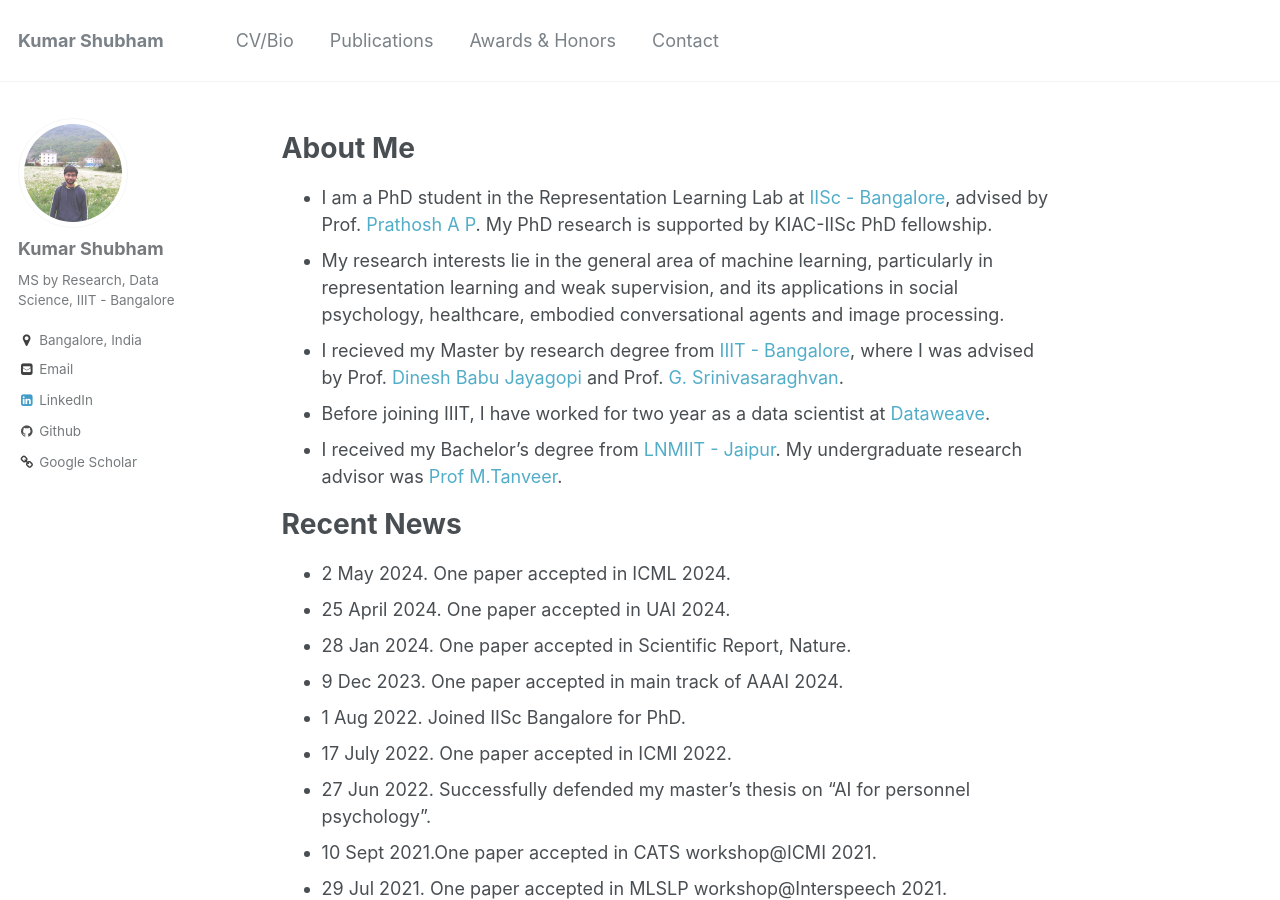
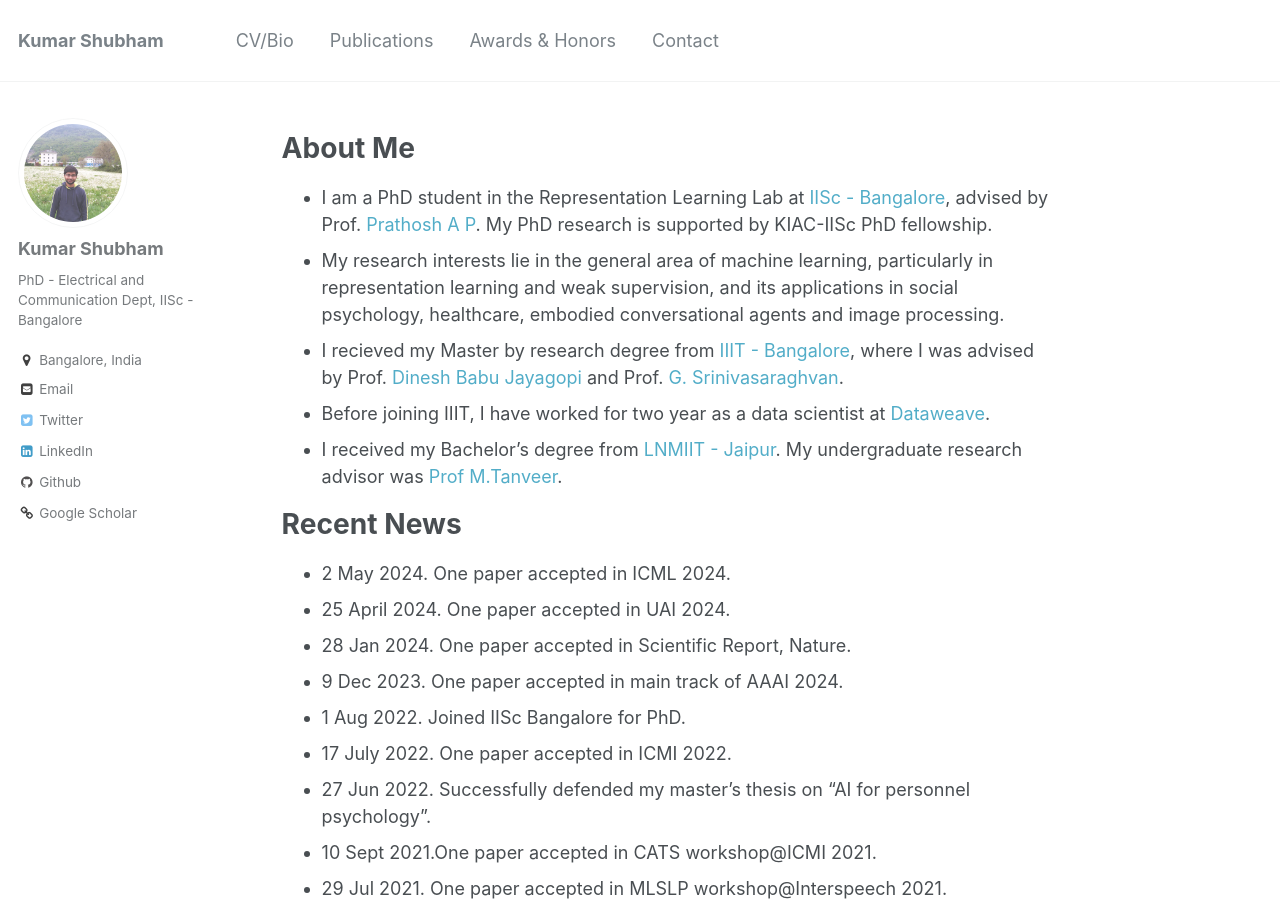
Before and after one commit to kyrs/kyrs.github.io, a Jekyll site: the page built from _pages/about.md, in a window 1280 px wide and 900 px high. Built offline with Jekyll 4.4.1, drawn with Linux system fonts in a browser that asks for light colours.

Commit message:
Update _config.yml

```diff
--- a/_config.yml
+++ b/_config.yml
@@ -10,7 +10,7 @@ locale                   : "en-US"
 title                    : "Kumar Shubham"
 title_separator          : "-"
 name                     : &name "Kumar Shubham"
-description              : &description "MS by Research, Data Science, IIIT - Bangalore"
+description              : &description "PhD - Electrical and Communication Dept, IISc - Bangalore"
 url                      : https://kyrs.github.io # the base hostname & protocol for your site e.g. "https://mmistakes.github.io"
 baseurl                  : "" # the subpath of your site, e.g. "/blog"
 repository               : "kyrs/kyrs.github.io"
@@ -80,11 +80,11 @@ analytics:
 author:
   name             : "Kumar Shubham"
   avatar           : "shubham.jpg"
-  bio              : "MS by Research, Data Science, IIIT - Bangalore"
+  bio              : "PhD - Electrical and Communication Dept, IISc - Bangalore"
   location         : "Bangalore, India"
   employer         :
   googlescholar    : "https://scholar.google.com/citations?user=JBb0tXMAAAAJ&hl=en"
-  email            : "kumar.shubham@iiitb.org"
+  email            : "shubhamkuma3@iisc.ac.in"
   uri              :
   bitbucket        :
   codepen          :
@@ -104,13 +104,13 @@ author:
   stackoverflow    : # http://stackoverflow.com/users/123456/username
   steam            :
   tumblr           :
-  twitter          :
+  twitter          : "shubham_kyrs"
   vine             :
   weibo            :
   xing             :
   youtube          :
   wikipedia        :
-  goodreads        :
+  goodreads        : 69308769-kumar-shubham
 
 
 # Reading Files
```
